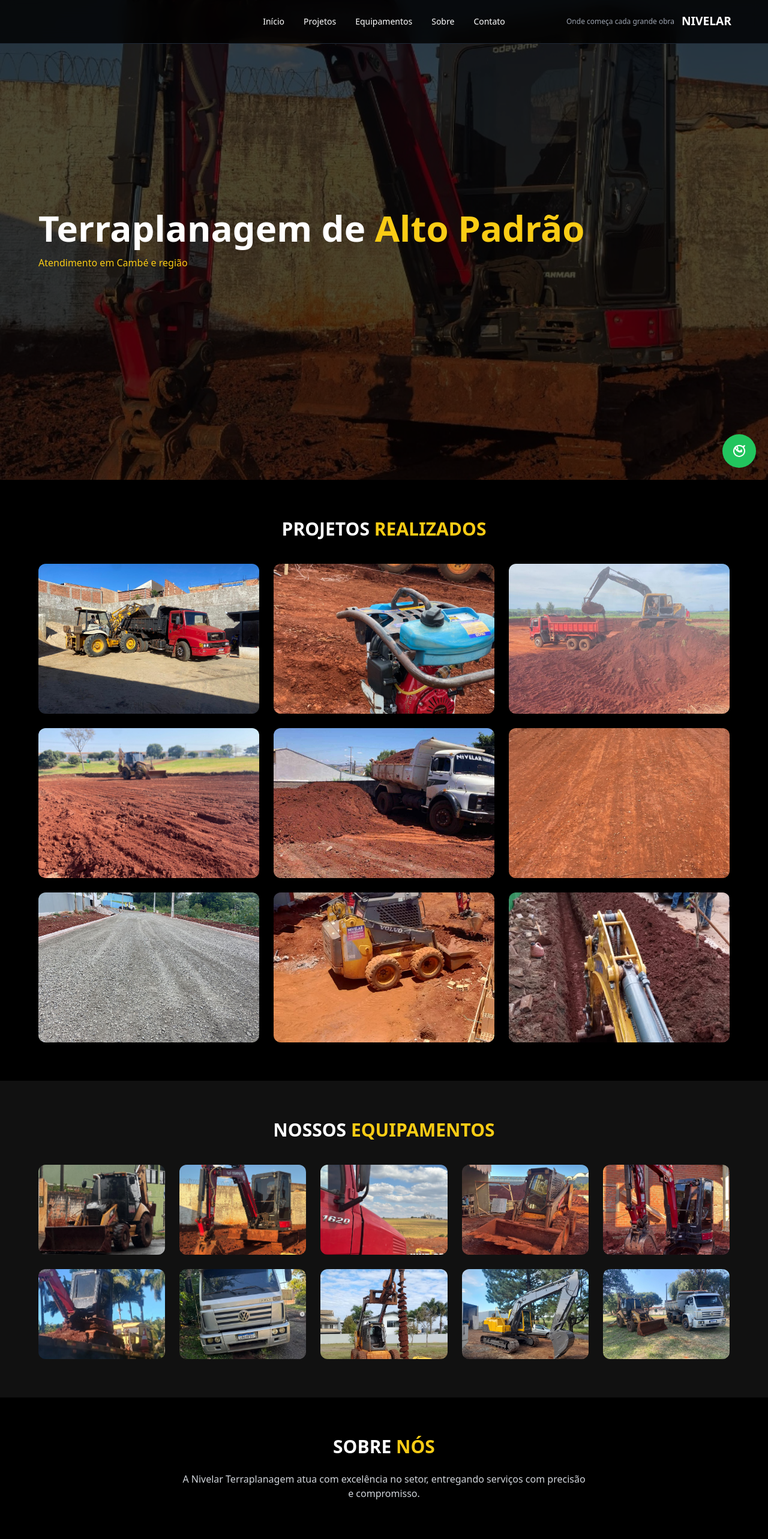
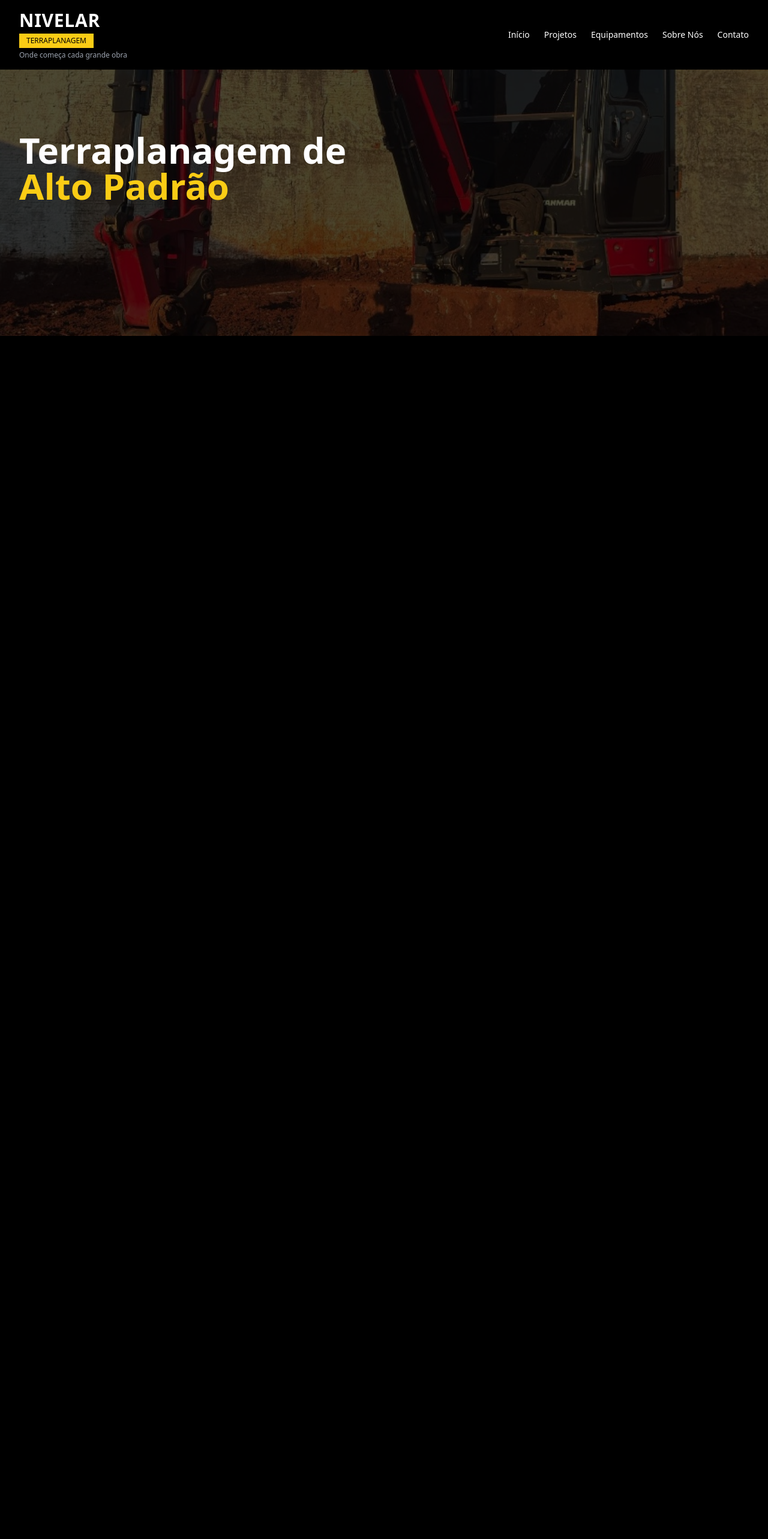
Before and after one commit to emanueldomingues/site-nivelar, a Next.js app: page / in a window 1280 px wide. Shown: the top 2566 px of the page at 60% size. After the commit the page ends 800 px from the top, so only its background shows below. Built offline with nearby package versions, Linux system fonts and the light colour scheme.

Commit message:
fix final layout + imagens + header

```diff
--- a/app/page.tsx
+++ b/app/page.tsx
@@ -8,16 +8,6 @@ export default function Home() {
     "/images/equipamentos/maquina2.jpg",
     "/images/equipamentos/maquina3.jpg",
   ];
-
-  const equipamentos = Array.from(
-    { length: 10 },
-    (_, i) => `/images/equipamentos/maquina${i + 1}.jpg`
-  );
-
-  const projetos = Array.from(
-    { length: 9 },
-    (_, i) => `/images/projetos/projeto${i + 1}.jpg`
-  );
 
   const [current, setCurrent] = useState(0);
 
@@ -32,42 +22,41 @@ export default function Home() {
     <main className="bg-black text-white">
 
       {/* HEADER */}
-      <header className="fixed top-0 left-0 w-full bg-black/80 backdrop-blur-md z-50 border-b border-gray-800">
+      <header className="fixed top-0 left-0 w-full bg-black z-50">
 
-        <div className="max-w-7xl mx-auto flex items-center justify-between px-6 py-4 relative">
+        <div className="max-w-7xl mx-auto flex items-center justify-between px-8 py-4">
 
-          {/* MENU CENTRAL */}
-          <nav className="hidden md:flex gap-8 text-sm font-medium absolute left-1/2 -translate-x-1/2">
+          {/* LOGO + SLOGAN */}
+          <div className="flex flex-col">
+
+            <h1 className="text-3xl font-bold tracking-wide">
+              NIVELAR
+            </h1>
+
+            <div className="bg-yellow-400 text-black text-xs px-3 py-1 mt-1 w-fit">
+              TERRAPLANAGEM
+            </div>
+
+            <p className="text-xs text-gray-400 mt-1">
+              Onde começa cada grande obra
+            </p>
+
+          </div>
+
+          {/* MENU DIREITA (MENOR) */}
+          <nav className="flex gap-6 text-sm">
             <a href="#home" className="hover:text-yellow-400">Início</a>
             <a href="#projetos" className="hover:text-yellow-400">Projetos</a>
             <a href="#equipamentos" className="hover:text-yellow-400">Equipamentos</a>
-            <a href="#sobre" className="hover:text-yellow-400">Sobre</a>
+            <a href="#sobre" className="hover:text-yellow-400">Sobre Nós</a>
             <a href="#contato" className="hover:text-yellow-400">Contato</a>
           </nav>
-
-          {/* LOGO DIREITA */}
-          <div className="ml-auto flex items-center gap-3">
-
-            <div className="text-right">
-              <p className="text-xs text-gray-400">
-                Onde começa cada grande obra
-              </p>
-            </div>
-
-            {/* LOGO SVG RECRIADO */}
-            <svg width="120" height="40" viewBox="0 0 200 60" fill="none">
-              <text x="0" y="40" fill="white" fontSize="32" fontWeight="bold">
-                NIVELAR
-              </text>
-            </svg>
-
-          </div>
 
         </div>
       </header>
 
-      {/* HERO / CARROSSEL */}
-      <section id="home" className="h-screen relative flex items-center">
+      {/* HERO COM CARROSSEL (MENOR) */}
+      <section id="home" className="h-[70vh] relative flex items-center">
 
         {imagens.map((img, i) => (
           <img
@@ -81,97 +70,15 @@ export default function Home() {
 
         <div className="absolute inset-0 bg-black/70" />
 
-        <div className="relative z-10 px-6 md:px-16">
+        <div className="relative z-10 px-8">
           <h1 className="text-4xl md:text-6xl font-bold">
-            Terraplanagem de <span className="text-yellow-400">Alto Padrão</span>
+            Terraplanagem de <br />
+            <span className="text-yellow-400">Alto Padrão</span>
           </h1>
-
-          <p className="mt-4 text-yellow-400">
-            Atendimento em Cambé e região
-          </p>
         </div>
 
       </section>
 
-      {/* PROJETOS */}
-      <section id="projetos" className="p-16 text-center">
-        <h2 className="text-3xl font-bold mb-10">
-          PROJETOS <span className="text-yellow-400">REALIZADOS</span>
-        </h2>
-
-        <div className="grid md:grid-cols-3 gap-6">
-          {projetos.map((img, i) => (
-            <img
-              key={i}
-              src={img}
-              className="rounded-xl h-[250px] w-full object-cover hover:scale-105 transition"
-            />
-          ))}
-        </div>
-      </section>
-
-      {/* EQUIPAMENTOS */}
-      <section id="equipamentos" className="p-16 bg-[#111] text-center">
-        <h2 className="text-3xl font-bold mb-10">
-          NOSSOS <span className="text-yellow-400">EQUIPAMENTOS</span>
-        </h2>
-
-        <div className="grid grid-cols-2 md:grid-cols-5 gap-6">
-          {equipamentos.map((img, i) => (
-            <img
-              key={i}
-              src={img}
-              className="rounded-xl h-[150px] w-full object-cover hover:scale-105 transition"
-            />
-          ))}
-        </div>
-      </section>
-
-      {/* SOBRE */}
-      <section id="sobre" className="p-16 text-center">
-        <h2 className="text-3xl font-bold mb-6">
-          SOBRE <span className="text-yellow-400">NÓS</span>
-        </h2>
-
-        <p className="max-w-2xl mx-auto text-gray-300">
-          A Nivelar Terraplanagem atua com excelência no setor, entregando serviços
-          com precisão e compromisso.
-        </p>
-      </section>
-
-      {/* CONTATO */}
-      <section id="contato" className="p-16 bg-black">
-        <h2 className="text-3xl font-bold text-yellow-400 text-center mb-10">
-          CONTATO
-        </h2>
-
-        <div className="grid md:grid-cols-2 gap-10">
-
-          <iframe
-            src="https://www.google.com/maps?q=Av.+Antônio+Raminelli,+857,+Cambé&output=embed"
-            className="w-full h-[300px] rounded-xl"
-          />
-
-          <div className="space-y-4">
-            <p>📍 Av. Antônio Raminelli, 857 - Cambé</p>
-
-            <a href="#" className="hover:text-yellow-400">Fernando</a><br />
-            <a href="#" className="hover:text-yellow-400">Anderson</a><br />
-            <a href="#" className="hover:text-yellow-400">Valéria</a>
-          </div>
-
-        </div>
-      </section>
-
-      {/* WHATS */}
-      <a
-        href="https://wa.me/5543996281826"
-        target="_blank"
-        className="fixed bottom-5 right-5 bg-green-500 p-4 rounded-full shadow-lg hover:scale-110 transition"
-      >
-        <img src="/icons/whatsapp.svg" className="w-6" />
-      </a>
-
     </main>
   );
 }
```
